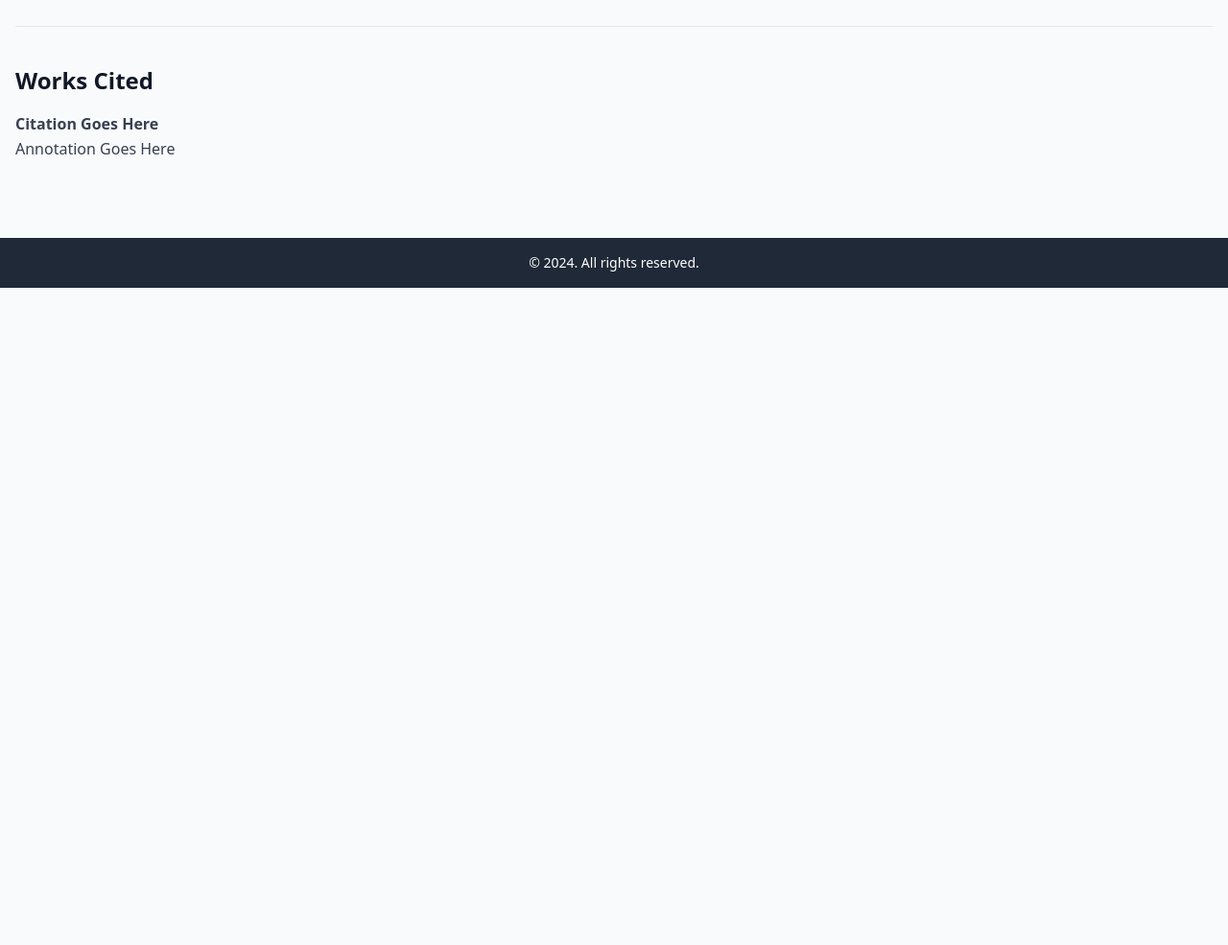
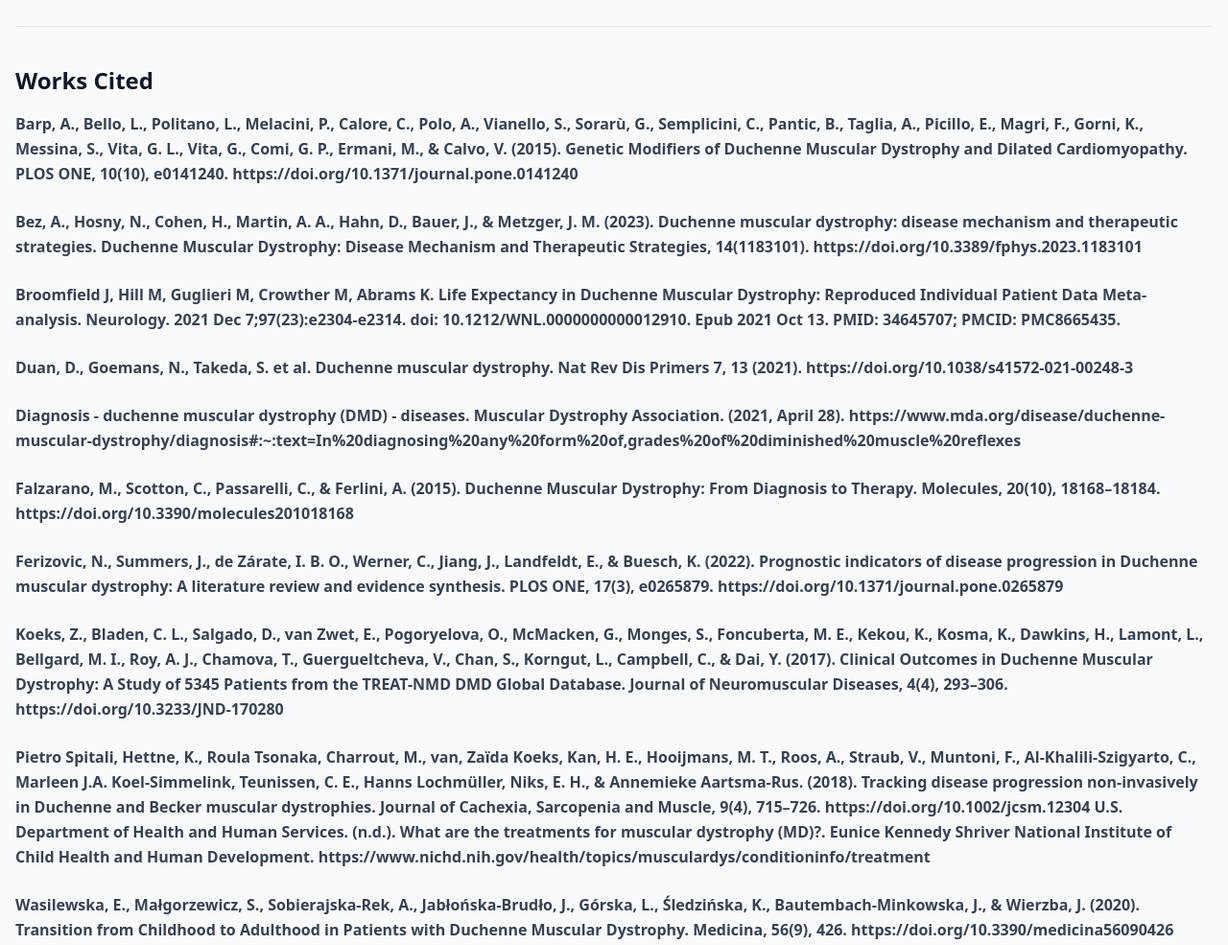
Before and after one commit to Harish-Chandar/duchenne-muscular-dystrophy, a plain HTML site: page index.html in a window 1280 px wide. Shown: the part 4473-5458 px from the top of the page at 96% size. Before the commit the page ends 4773 px from the top, so only its background shows below. Drawn offline with nearby package versions, Linux system fonts and the light colour scheme.

Commit message:
bib done

```diff
--- a/index.html
+++ b/index.html
@@ -106,11 +106,36 @@ The locations of mutations within the gene can influence cognitive outcomes. Spe
         <div class="mb-12">
             <h2 class="text-2xl font-semibold text-gray-900 my-4">Works Cited</h2>
             <p class="text-gray-700 leading-relaxed font-bold">
-                Citation Goes Here
-            </p>
-            <p class="text-gray-700 leading-relaxed">
-                Annotation Goes Here
-            </p>
+Barp, A., Bello, L., Politano, L., Melacini, P., Calore, C., Polo, A., Vianello, S., Sorarù, G., Semplicini, C., Pantic, B., Taglia, A., Picillo, E., Magri, F., Gorni, K., Messina, S., Vita, G. L., Vita, G., Comi, G. P., Ermani, M., & Calvo, V. (2015). Genetic Modifiers of Duchenne Muscular Dystrophy and Dilated Cardiomyopathy. PLOS ONE, 10(10), e0141240. https://doi.org/10.1371/journal.pone.0141240
+            </p> <br>
+            <p class="text-gray-700 leading-relaxed font-bold">
+Bez, A., Hosny, N., Cohen, H., Martin, A. A., Hahn, D., Bauer, J., & Metzger, J. M. (2023). Duchenne muscular dystrophy: disease mechanism and therapeutic strategies. Duchenne Muscular Dystrophy: Disease Mechanism and Therapeutic Strategies, 14(1183101). https://doi.org/10.3389/fphys.2023.1183101
+            </p> <br>
+            <p class="text-gray-700 leading-relaxed font-bold">
+Broomfield J, Hill M, Guglieri M, Crowther M, Abrams K. Life Expectancy in Duchenne Muscular Dystrophy: Reproduced Individual Patient Data Meta-analysis. Neurology. 2021 Dec 7;97(23):e2304-e2314. doi: 10.1212/WNL.0000000000012910. Epub 2021 Oct 13. PMID: 34645707; PMCID: PMC8665435.
+            </p> <br>
+            <p class="text-gray-700 leading-relaxed font-bold">
+Duan, D., Goemans, N., Takeda, S. et al. Duchenne muscular dystrophy. Nat Rev Dis Primers 7, 13 (2021). https://doi.org/10.1038/s41572-021-00248-3
+            </p> <br>
+            <p class="text-gray-700 leading-relaxed font-bold">
+Diagnosis - duchenne muscular dystrophy (DMD) - diseases. Muscular Dystrophy Association. (2021, April 28). https://www.mda.org/disease/duchenne-muscular-dystrophy/diagnosis#:~:text=In%20diagnosing%20any%20form%20of,grades%20of%20diminished%20muscle%20reflexes
+            </p><br>
+            <p class="text-gray-700 leading-relaxed font-bold">
+Falzarano, M., Scotton, C., Passarelli, C., & Ferlini, A. (2015). Duchenne Muscular Dystrophy: From Diagnosis to Therapy. Molecules, 20(10), 18168–18184. https://doi.org/10.3390/molecules201018168
+            </p><br>
+            <p class="text-gray-700 leading-relaxed font-bold">
+Ferizovic, N., Summers, J., de Zárate, I. B. O., Werner, C., Jiang, J., Landfeldt, E., & Buesch, K. (2022). Prognostic indicators of disease progression in Duchenne muscular dystrophy: A literature review and evidence synthesis. PLOS ONE, 17(3), e0265879. https://doi.org/10.1371/journal.pone.0265879
+            </p><br>
+            <p class="text-gray-700 leading-relaxed font-bold">
+Koeks, Z., Bladen, C. L., Salgado, D., van Zwet, E., Pogoryelova, O., McMacken, G., Monges, S., Foncuberta, M. E., Kekou, K., Kosma, K., Dawkins, H., Lamont, L., Bellgard, M. I., Roy, A. J., Chamova, T., Guergueltcheva, V., Chan, S., Korngut, L., Campbell, C., & Dai, Y. (2017). Clinical Outcomes in Duchenne Muscular Dystrophy: A Study of 5345 Patients from the TREAT-NMD DMD Global Database. Journal of Neuromuscular Diseases, 4(4), 293–306. https://doi.org/10.3233/JND-170280
+            </p><br>
+            <p class="text-gray-700 leading-relaxed font-bold">
+Pietro Spitali, Hettne, K., Roula Tsonaka, Charrout, M., van, Zaïda Koeks, Kan, H. E., Hooijmans, M. T., Roos, A., Straub, V., Muntoni, F., Al-Khalili-Szigyarto, C., Marleen J.A. Koel-Simmelink, Teunissen, C. E., Hanns Lochmüller, Niks, E. H., & Annemieke Aartsma-Rus. (2018). Tracking disease progression non‐invasively in Duchenne and Becker muscular dystrophies. Journal of Cachexia, Sarcopenia and Muscle, 9(4), 715–726. https://doi.org/10.1002/jcsm.12304
+U.S. Department of Health and Human Services. (n.d.). What are the treatments for muscular dystrophy (MD)?. Eunice Kennedy Shriver National Institute of Child Health and Human Development. https://www.nichd.nih.gov/health/topics/musculardys/conditioninfo/treatment
+            </p><br>
+            <p class="text-gray-700 leading-relaxed font-bold">
+Wasilewska, E., Małgorzewicz, S., Sobierajska-Rek, A., Jabłońska-Brudło, J., Górska, L., Śledzińska, K., Bautembach-Minkowska, J., & Wierzba, J. (2020). Transition from Childhood to Adulthood in Patients with Duchenne Muscular Dystrophy. Medicina, 56(9), 426. https://doi.org/10.3390/medicina56090426
+            </p><br>
         </div>
     </main>
 
```
